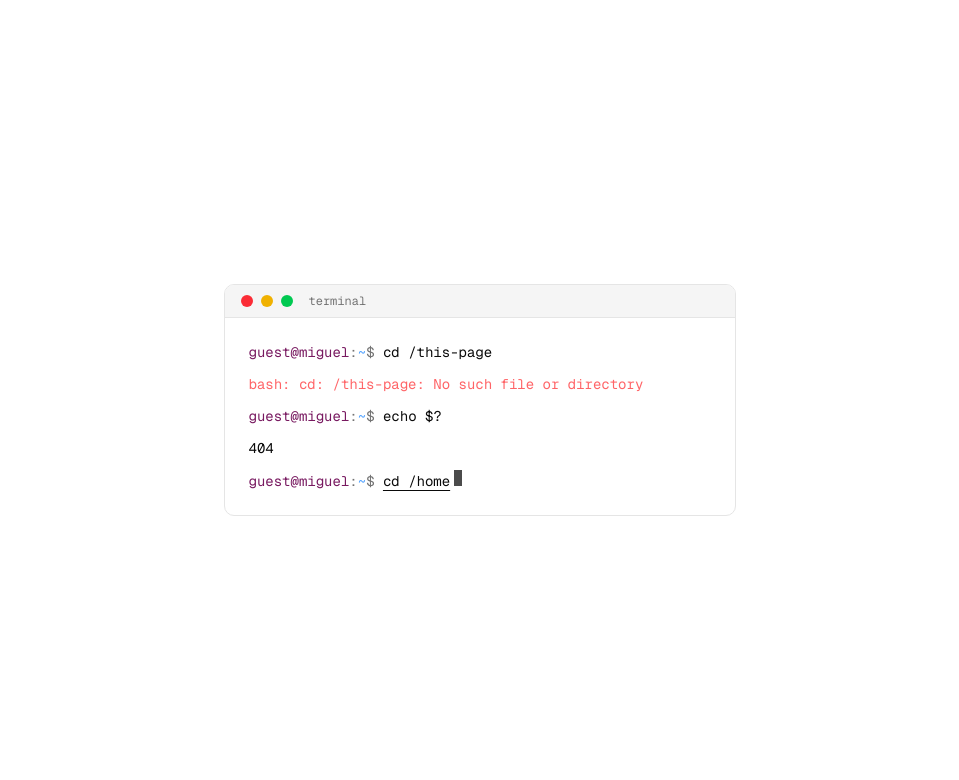
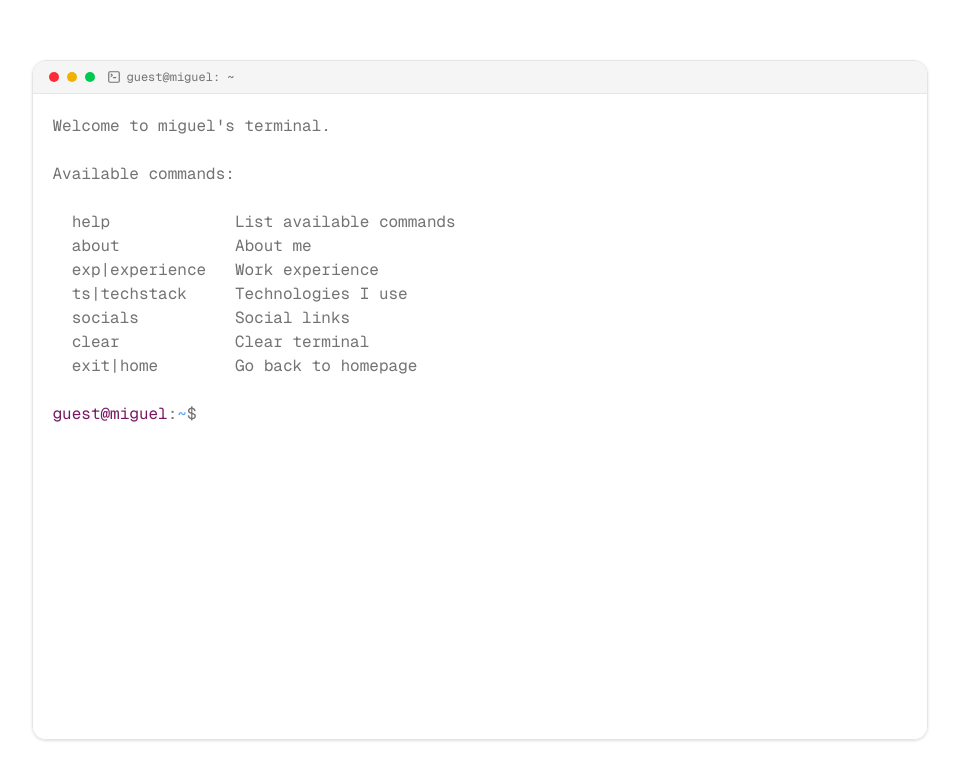
Before and after one commit to migstt/portfolio, a Next.js app: page /terminal in a window 1280 px wide. Before the commit this address had no page. Shown: the top 780 px of the page, without its empty margins (153-1112 px from the left). Built offline with nearby package versions, Linux system fonts and the light colour scheme.

Commit message:
terminal page with aliases, fuzzy suggestions, ctrl+l clear, header button

```diff
--- /dev/null
+++ b/src/app/terminal/page.tsx
@@ -0,0 +1,269 @@
+"use client";
+
+import { useState, useRef, useEffect, KeyboardEvent } from "react";
+import { useRouter } from "next/navigation";
+import { aboutText, experiences, techCategories } from "@/data/portfolioData";
+import { SquareTerminal } from "lucide-react";
+
+type Line = { type: "input" | "output"; text: string };
+
+const COMMANDS: Record<string, string> = {
+  help: "List available commands",
+  about: "About me",
+  "exp|experience": "Work experience",
+  "ts|techstack": "Technologies I use",
+  socials: "Social links",
+  clear: "Clear terminal",
+  "exit|home": "Go back to homepage",
+};
+
+const ALIASES: Record<string, string> = {
+  exp: "experience",
+  ts: "techstack",
+  exit: "home",
+};
+
+function getHelpOutput(): string[] {
+  return [
+    "Available commands:",
+    "",
+    ...Object.entries(COMMANDS).map(
+      ([name, desc]) => `  ${name.padEnd(16)} ${desc}`
+    ),
+  ];
+}
+
+function processCommand(cmd: string): string[] {
+  const raw = cmd.trim().toLowerCase();
+  const command = ALIASES[raw] || raw;
+
+  if (command === "help") {
+    return getHelpOutput();
+  }
+
+  if (command === "about") {
+    return [aboutText];
+  }
+
+  if (command === "experience") {
+    const lines: string[] = [];
+    experiences.forEach((exp, i) => {
+      if (i > 0) lines.push("");
+      lines.push(`${exp.title} @ ${exp.company}`);
+      lines.push(`${exp.startMonth} - ${exp.endMonth} | ${exp.location}`);
+    });
+    return lines;
+  }
+
+  if (command === "techstack") {
+    const lines: string[] = [];
+    techCategories.forEach((cat, i) => {
+      if (i > 0) lines.push("");
+      lines.push(`${cat.label}:`);
+      lines.push(`  ${cat.items.join(", ")}`);
+    });
+    return lines;
+  }
+
+  if (command === "socials") {
+    return [
+      "  email        mft.trinidad@gmail.com",
+      "  linkedin     linkedin.com/in/mfttrinidad",
+      "  github       github.com/migstt",
+      "  strava       strava.com/athletes/115133923",
+    ];
+  }
+
+  if (command === "") {
+    return [];
+  }
+
+  const allCommands = [...Object.keys(ALIASES), "help", "about", "experience", "techstack", "socials", "clear", "home"];
+  const closest = allCommands
+    .map((c) => ({ cmd: c, dist: levenshtein(command, c) }))
+    .sort((a, b) => a.dist - b.dist)[0];
+
+  if (closest && closest.dist <= 3) {
+    return [
+      `command not found: ${cmd.trim()}`,
+      `did you mean: ${closest.cmd}? (y/yes to confirm)`,
+    ];
+  }
+
+  return [`command not found: ${cmd.trim()}`];
+}
+
+function levenshtein(a: string, b: string): number {
+  const m = a.length, n = b.length;
+  const dp: number[][] = Array.from({ length: m + 1 }, () => Array(n + 1).fill(0));
+  for (let i = 0; i <= m; i++) dp[i][0] = i;
+  for (let j = 0; j <= n; j++) dp[0][j] = j;
+  for (let i = 1; i <= m; i++) {
+    for (let j = 1; j <= n; j++) {
+      dp[i][j] = a[i - 1] === b[j - 1]
+        ? dp[i - 1][j - 1]
+        : 1 + Math.min(dp[i - 1][j], dp[i][j - 1], dp[i - 1][j - 1]);
+    }
+  }
+  return dp[m][n];
+}
+
+export default function TerminalPage() {
+  const [lines, setLines] = useState<Line[]>([
+    { type: "output", text: "Welcome to miguel's terminal." },
+    { type: "output", text: "" },
+    ...getHelpOutput().map((text) => ({ type: "output" as const, text })),
+    { type: "output", text: "" },
+  ]);
+  const [input, setInput] = useState("");
+  const [lastSuggestion, setLastSuggestion] = useState<string | null>(null);
+  const bottomRef = useRef<HTMLDivElement>(null);
+  const inputRef = useRef<HTMLInputElement>(null);
+  const router = useRouter();
+
+  useEffect(() => {
+    bottomRef.current?.scrollIntoView({ behavior: "smooth" });
+  }, [lines]);
+
+  useEffect(() => {
+    inputRef.current?.focus();
+
+    const handleKeyDown = (e: globalThis.KeyboardEvent) => {
+      if ((e.ctrlKey || e.metaKey) && e.key === "l") {
+        e.preventDefault();
+        setLines([]);
+      }
+    };
+    window.addEventListener("keydown", handleKeyDown);
+    return () => window.removeEventListener("keydown", handleKeyDown);
+  }, []);
+
+  const handleSubmit = (e: KeyboardEvent<HTMLInputElement>) => {
+    if (e.key !== "Enter") return;
+
+    const cmd = input;
+    const trimmed = cmd.trim().toLowerCase();
+
+    // Handle y/yes to confirm last suggestion
+    if ((trimmed === "y" || trimmed === "yes") && lastSuggestion) {
+      const suggested = lastSuggestion;
+      setLastSuggestion(null);
+      setInput("");
+
+      const resolvedSuggestion = ALIASES[suggested] || suggested;
+
+      if (resolvedSuggestion === "clear") {
+        setLines((prev) => [...prev, { type: "input", text: cmd }]);
+        setLines([]);
+        return;
+      }
+
+      if (resolvedSuggestion === "home") {
+        setLines((prev) => [...prev, { type: "input", text: cmd }]);
+        router.push("/");
+        return;
+      }
+
+      const output = processCommand(suggested);
+      setLines((prev) => [
+        ...prev,
+        { type: "input", text: cmd },
+        ...output.map((text) => ({ type: "output" as const, text })),
+        { type: "output", text: "" },
+      ]);
+      return;
+    }
+
+    const resolved = ALIASES[trimmed] || trimmed;
+
+    if (resolved === "clear") {
+      setLines([]);
+      setInput("");
+      setLastSuggestion(null);
+      return;
+    }
+
+    if (resolved === "home") {
+      router.push("/");
+      return;
+    }
+
+    const output = processCommand(cmd);
+
+    // Check if output contains a suggestion
+    const suggestionLine = output.find((l) => l.startsWith("did you mean:"));
+    if (suggestionLine) {
+      const match = suggestionLine.match(/did you mean: (\w+)\?/);
+      setLastSuggestion(match ? match[1] : null);
+    } else {
+      setLastSuggestion(null);
+    }
+
+    setLines((prev) => [
+      ...prev,
+      { type: "input", text: cmd },
+      ...output.map((text) => ({ type: "output" as const, text })),
+      { type: "output", text: "" },
+    ]);
+    setInput("");
+  };
+
+  return (
+    <div className="min-h-screen bg-background flex items-center justify-center p-2 sm:p-4">
+      <div className="w-full max-w-4xl h-[95vh] sm:h-[85vh] flex flex-col rounded-xl border overflow-hidden shadow-sm">
+        {/* Title bar */}
+        <div className="bg-muted px-4 py-2 border-b border-border flex items-center gap-2 flex-shrink-0">
+          <span className="w-2.5 h-2.5 rounded-full bg-red-500" />
+          <span className="w-2.5 h-2.5 rounded-full bg-yellow-500" />
+          <span className="w-2.5 h-2.5 rounded-full bg-green-500" />
+          <span className="flex items-center gap-1.5 text-xs text-muted-foreground ml-1">
+            <SquareTerminal className="w-3.5 h-3.5" />
+            guest@miguel: ~
+          </span>
+        </div>
+
+        {/* Output area */}
+        <div
+          className="flex-1 overflow-y-auto p-3 sm:p-5 font-mono text-sm sm:text-base bg-card"
+          onClick={() => inputRef.current?.focus()}
+        >
+          {lines.map((line, i) => (
+            <div key={i} className="whitespace-pre-wrap">
+              {line.type === "input" ? (
+                <p>
+                  <span className="text-primary">guest@miguel</span>
+                  <span className="text-muted-foreground">:</span>
+                  <span className="text-blue-400">~</span>
+                  <span className="text-muted-foreground">$ </span>
+                  <span className="text-foreground">{line.text}</span>
+                </p>
+              ) : (
+                <p className="text-muted-foreground">{line.text || "\u00A0"}</p>
+              )}
+            </div>
+          ))}
+
+          {/* Active prompt */}
+          <div className="flex items-center">
+            <span className="text-primary">guest@miguel</span>
+            <span className="text-muted-foreground">:</span>
+            <span className="text-blue-400">~</span>
+            <span className="text-muted-foreground">$ </span>
+            <input
+              ref={inputRef}
+              type="text"
+              value={input}
+              onChange={(e) => setInput(e.target.value)}
+              onKeyDown={handleSubmit}
+              className="flex-1 bg-transparent outline-none text-foreground font-mono text-sm sm:text-base caret-primary"
+              spellCheck={false}
+              autoComplete="off"
+            />
+          </div>
+
+          <div ref={bottomRef} />
+        </div>
+      </div>
+    </div>
+  );
+}
--- a/src/components/layout/header/HeaderActions.tsx
+++ b/src/components/layout/header/HeaderActions.tsx
@@ -7,7 +7,7 @@ import {
   DropdownMenuItem,
   DropdownMenuTrigger,
 } from "@/components/ui/dropdown-menu";
-import { MailPlus, ChevronDown } from "lucide-react";
+import { MailPlus, ChevronDown, SquareTerminal } from "lucide-react";
 import { SocialLinks } from "@/components/general/SocialLinks";
 import Link from "next/link";
 import { usePathname } from "next/navigation";
@@ -20,6 +20,11 @@ export const pages = [
     name: "Tech Blog",
     href: "/blog/",
     description: "Read articles and guides",
+  },
+  {
+    name: "Terminal",
+    href: "/terminal/",
+    description: "Interactive terminal",
   },
 ];
 
@@ -48,6 +53,13 @@ export function HeaderActions() {
           <span className="truncate">Send email</span>
         </Button>
       </a>
+
+      <Link href="/terminal/" aria-label="Terminal" className="w-full sm:w-auto">
+        <Button variant="outline" className="cursor-pointer" size={"sm"}>
+          <SquareTerminal className="w-4 h-4" />
+          <span className="truncate">Terminal</span>
+        </Button>
+      </Link>
 
       <DropdownMenu>
         <DropdownMenuTrigger asChild>
--- a/src/components/ui/terminal-card.tsx
+++ b/src/components/ui/terminal-card.tsx
@@ -25,9 +25,8 @@ function TerminalCard({
     >
       <div className="bg-muted px-4 py-2 border-b border-border flex items-center justify-between">
         <div className="flex items-center gap-2">
-          <span className="w-2.5 h-2.5 rounded-full bg-primary" />
           {(icon || title) && (
-            <span className="flex items-center gap-1.5 text-xs text-muted-foreground ml-1">
+            <span className="flex items-center gap-1.5 text-[0.9rem] font-semibold text-muted-foreground">
               {icon}
               {title}
             </span>
```
